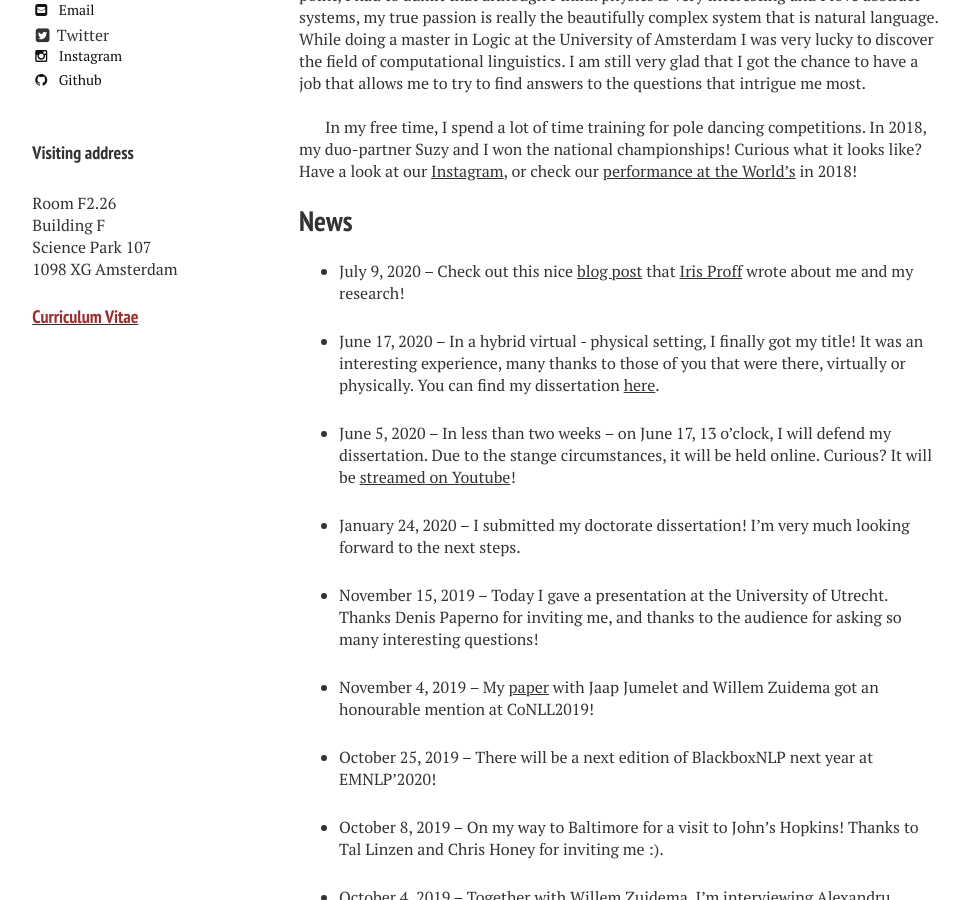
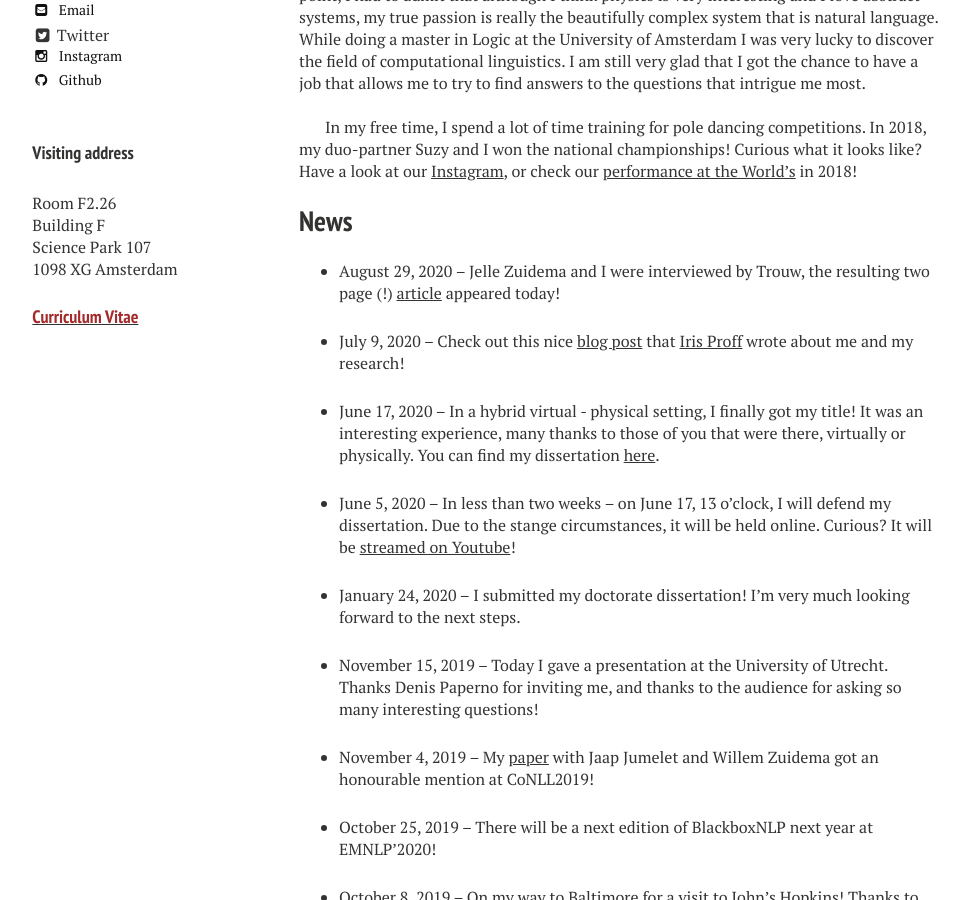
Before and after one commit to dieuwkehupkes/dieuwkehupkes.github.io, a Jekyll site: the page built from index.md, in a window 1280 px wide and 900 px high, scrolled down 1413 px. Shown: the whole window, without its empty margins (21-990 px from the left). Built offline with Jekyll 4.4.1, drawn with Linux system fonts in a browser that asks for light colours; nearby versions of some CDN libraries.

Commit message:
Add link to Trouw article

```diff
--- a/index.md
+++ b/index.md
@@ -29,6 +29,8 @@ Curious what it looks like?
 Have a look at our <a href="https://www.instagram.com/duo_polenotti/" target="_blank">Instagram</a>, or check our <a href="https://www.youtube.com/watch?v=ylr0YnVzjOg&t=158s" target="_blank">performance at the World's</a> in 2018!
 
 ## News
+
+- August 29, 2020 -- Jelle Zuidema and I were interviewed by Trouw, the resulting two page (!) [article](Trouw-29-08-2020-article.pdf) appeared today!
 
 - July 9, 2020 -- Check out this nice <a href="https://resources.illc.uva.nl/illc-blog/lightening-up-the-black-box/">blog post</a> that <a href="https://resources.illc.uva.nl/illc-blog/lightening-up-the-black-box/" target="_blank">Iris Proff</a> wrote about me and my research!
 
```
Also changed, not shown: 1 other file.
